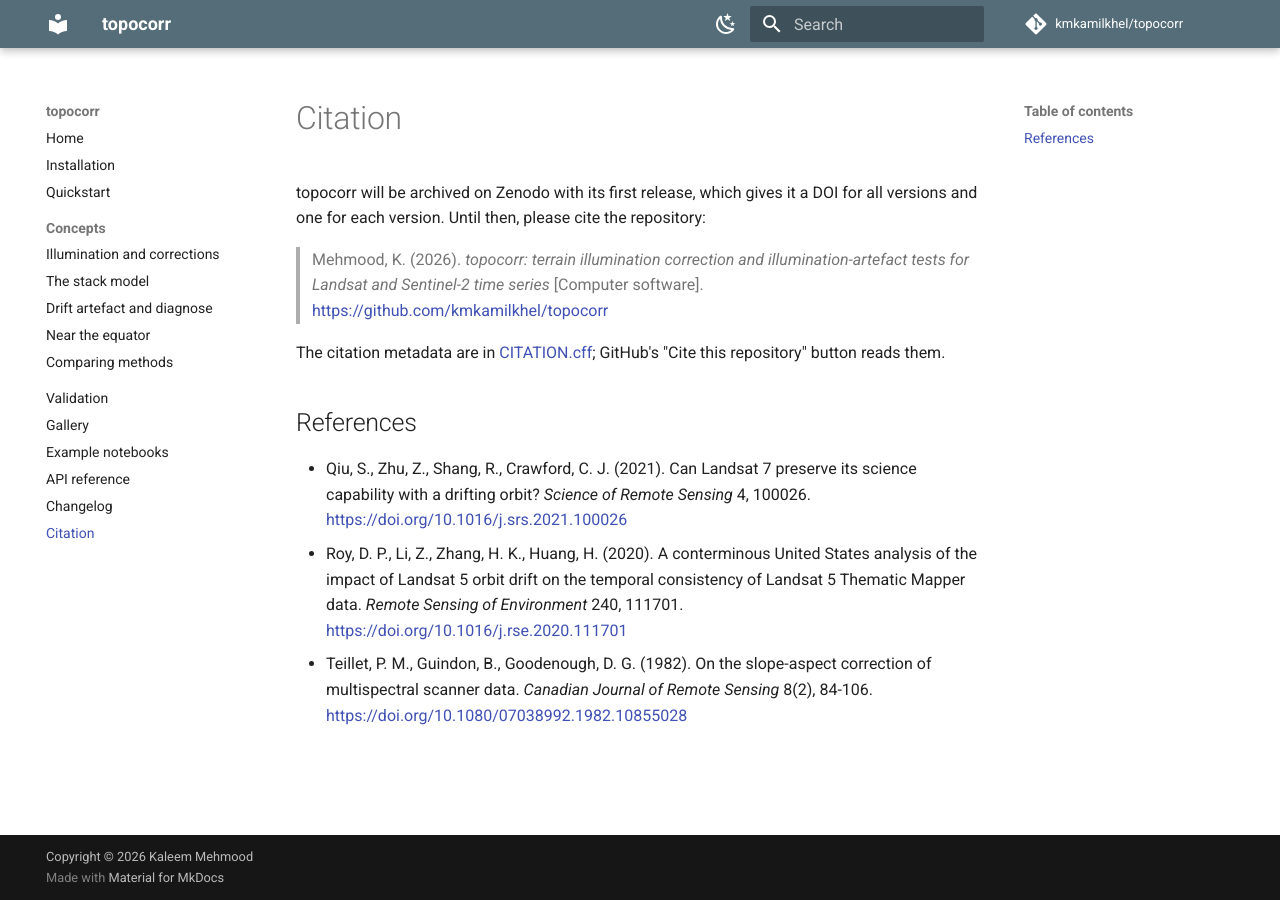
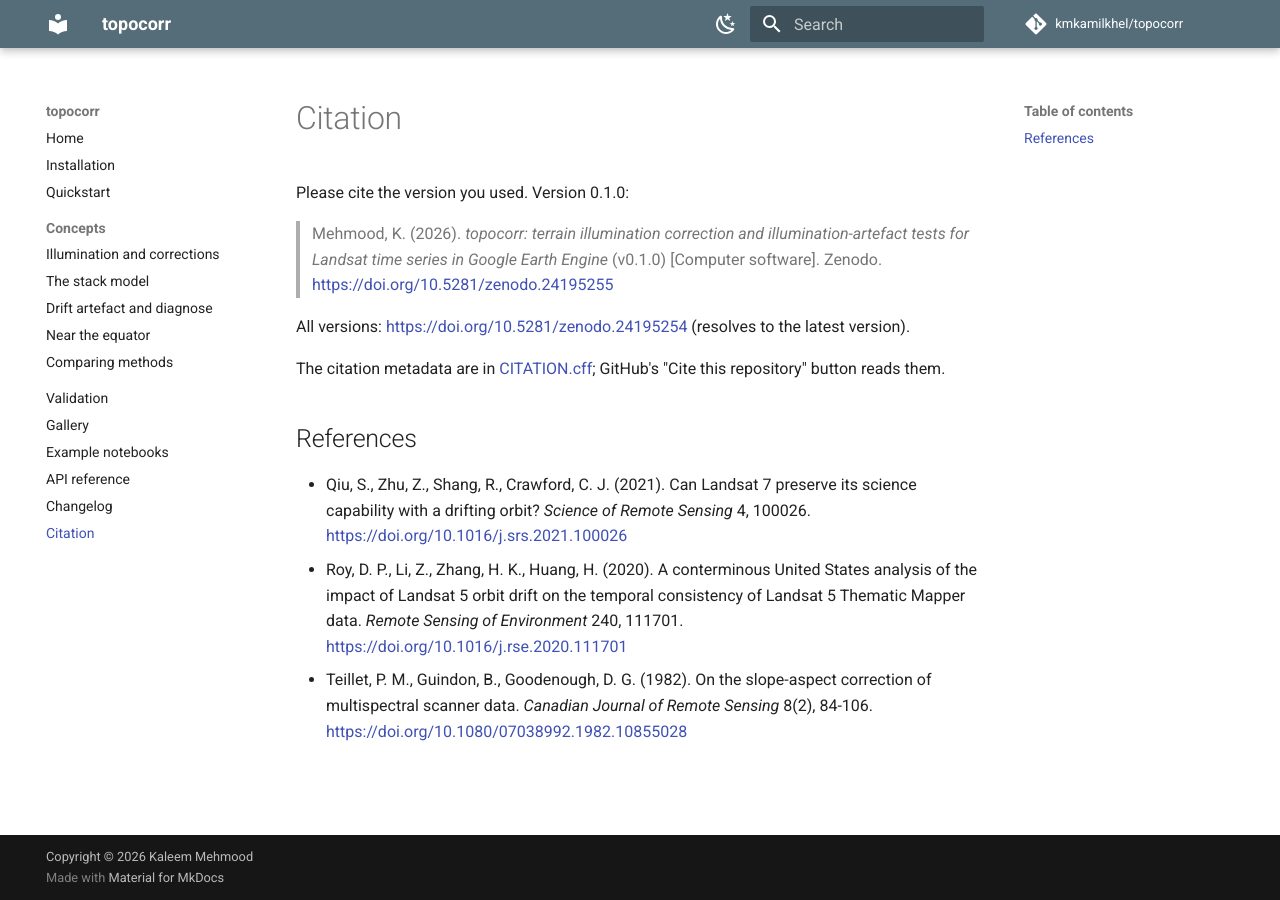
Before and after one commit to kmkamilkhel/topocorr, an MkDocs documentation site: the page built from docs/citation.md, in a window 1280 px wide. Built offline with MkDocs 1.6.1 and Material for MkDocs 9.7.7, drawn with Linux system fonts in a browser that asks for light colours; comment, search, counter and statistics services are not loaded.

Commit message:
Add the Zenodo DOIs, match the title and start 0.2.0.dev0
CITATION.cff gets the concept DOI (and both DOIs as identifiers) and the title as published on Zenodo; README and the citation page cite version 0.1.0. Earth Engine use is documented as measured ranges: the Landsat 5 diagnose map 1.7-3.9 and the compare export 0.6-2.4 EECU-hours, since the same export varied about fourfold between runs.

```diff
--- a/docs/citation.md
+++ b/docs/citation.md
@@ -1,11 +1,12 @@
 # Citation
 
-topocorr will be archived on Zenodo with its first release, which gives it a DOI for all versions
-and one for each version. Until then, please cite the repository:
+Please cite the version you used. Version 0.1.0:
 
 > Mehmood, K. (2026). *topocorr: terrain illumination correction and illumination-artefact tests
-> for Landsat and Sentinel-2 time series* [Computer software].
-> <https://github.com/kmkamilkhel/topocorr>
+> for Landsat time series in Google Earth Engine* (v0.1.0) [Computer software]. Zenodo.
+> <https://doi.org/10.5281/zenodo.24195255>
+
+All versions: <https://doi.org/10.5281/zenodo.24195254> (resolves to the latest version).
 
 The citation metadata are in
 [CITATION.cff](https://github.com/kmkamilkhel/topocorr/blob/main/CITATION.cff); GitHub's "Cite this
--- a/src/topocorr/__init__.py
+++ b/src/topocorr/__init__.py
@@ -20,7 +20,7 @@ from .model import fit
 from .sensors import collection
 from .stack import StackModel, load_model
 
-__version__ = "0.1.0"
+__version__ = "0.2.0.dev0"
 
 __all__ = [
     "StackModel",
```
Also changed, not shown: CHANGELOG.md (+7 -0 lines), README.md (+13 -1 lines), docs/compare.md (+2 -2 lines), docs/installation.md (+4 -3 lines), 3 other files.
